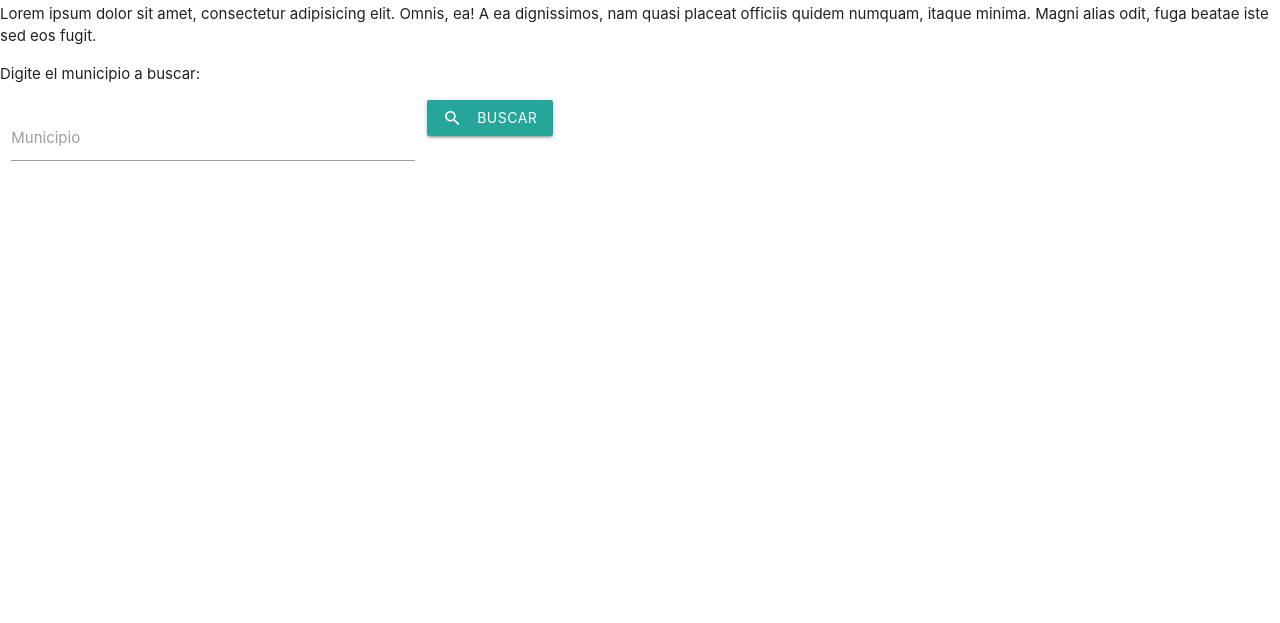
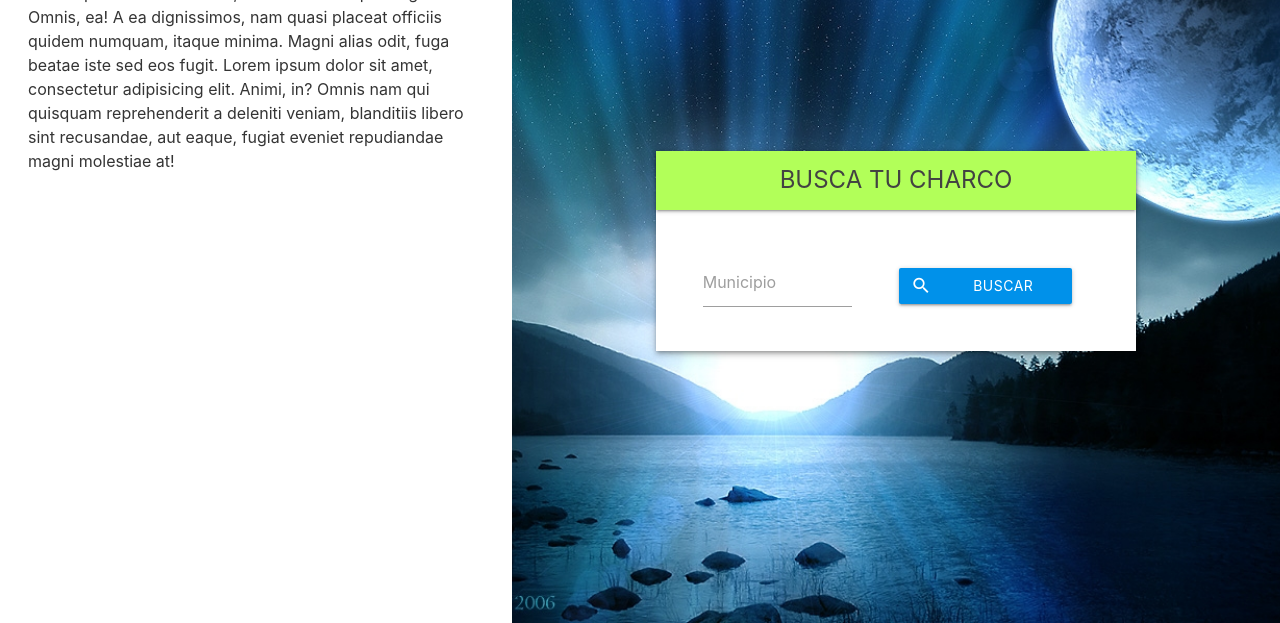
Before and after one commit to MonteriaJS/geographyjs-contributors, a plain HTML site: page index.html in a window 1280 px wide. Shown: the part 177-800 px from the top of the page. Drawn offline with nearby package versions, Linux system fonts and the light colour scheme.

Commit message:
[add] styles and flexbox

```diff
--- a/index.html
+++ b/index.html
@@ -3,12 +3,14 @@
 <head>
 	<meta charset="UTF-8" />
 	<title>GeographyJS</title>
+	<meta name="viewport" content="width=device-width, initial-scale=1" />
 	<link rel="stylesheet" href="https://cdnjs.cloudflare.com/ajax/libs/materialize/0.97.7/css/materialize.min.css">
 	<link href="https://fonts.googleapis.com/icon?family=Material+Icons" rel="stylesheet">
+	<link rel="stylesheet" href="style.css" />
 </head>
 <body>
-	<nav>
-		<div class="nav-wrapper">
+	<nav class="menu">
+		<div class="nav-wrapper light-green accent-4">
 			<a href="#" class="brand-logo">GeographyJS</a>
 			<ul id="nav-mobile" class="right hide-on-med-and-down">
 				<li><a href="#">Inicio</a></li>
@@ -19,21 +21,21 @@
 	</nav>
 
 	<section class="geography">
-		<article class="geography__info">
-			<h2 class="geography__info__title">¡Bienvenido a GeographyJS!</h2>
-			<p class="geography__info__description">Lorem ipsum dolor sit amet, consectetur adipisicing elit. Omnis, ea! A ea dignissimos, nam quasi placeat officiis quidem numquam, itaque minima. Magni alias odit, fuga beatae iste sed eos fugit.</p>
+		<article class="row geography__info z-depth-1">
+			<h1 class="col s12 geography__info__title">¡Bienvenido a GeographyJS!</h1>
+			<div class="divider col s12"></div>
+			<p class="col s12 geography__info__description">Lorem ipsum dolor sit amet, consectetur adipisicing elit. Omnis, ea! A ea dignissimos, nam quasi placeat officiis quidem numquam, itaque minima. Magni alias odit, fuga beatae iste sed eos fugit. Lorem ipsum dolor sit amet, consectetur adipisicing elit. Animi, in? Omnis nam qui quisquam reprehenderit a deleniti veniam, blanditiis libero sint recusandae, aut eaque, fugiat eveniet repudiandae magni molestiae at!</p>
 		</article>
 
 		<article class="geography__search">
-			<div class="geography__search__content-input">
-				<p class="geography__search__content-input__description">Digite el municipio a buscar:</p>
-
-				<div class="row">
-					<div class="input-field col s4">
+			<div class="geography__search__content z-depth-2">
+				<h1 class="geography__search__content__title z-depth-1 light-green accent-2 grey-text text-darken-3">BUSCA TU CHARCO</h1>
+				<div class="row geography__search__content__input">
+					<div class="input-field col s5">
 						<input id="town" type="text" class="validate">
 						<label for="town">Municipio</label>
 					</div>
-					<a class="waves-effect waves-light btn"><i class="material-icons left">search</i>BUSCAR</a>
+					<a class="col s5 waves-effect waves-light btn light-blue accent-4"><i class="material-icons left">search</i>BUSCAR</a>
 				</div>
 			</div>
 		</article>
--- /dev/null
+++ b/style.css
@@ -0,0 +1,52 @@
+html, 	body {
+	font-size: 16px;
+	background-color: #DEDEDE;
+	color: #343434;
+}
+
+/*Menu*/
+.menu {
+	position: fixed;
+}
+
+.geography {
+	display: flex;
+}
+.geography__info {
+	margin: 0;
+	padding: 5rem 1rem 0;
+	background-color: white;
+	height: 100vh;
+	flex-basis: 40%;
+}
+.geography__info__title {
+	margin: .8rem 0;
+	font-size: 2rem;
+}
+.geography__search {
+	display: flex;
+	justify-content: center;
+	align-items: center;
+	background-image: url('background_index.png');
+	background-repeat: no-repeat;
+	background-size: cover;
+	background-position: center;
+	padding-top: 3.5rem;
+	flex-basis: 60%;
+}
+.geography__search__content {
+	width: 30rem;
+	background-color: white;
+}
+.geography__search__content__title {
+	margin: 0 0 2rem;
+	text-align: center;
+	color: white;
+	padding: 1rem 0;
+	font-size: 1.5rem;
+}
+.geography__search__content__input {
+	margin-right: 4rem;
+	display: flex;
+	align-items: center;
+}
```
Also changed, not shown: background_index.png (added).
